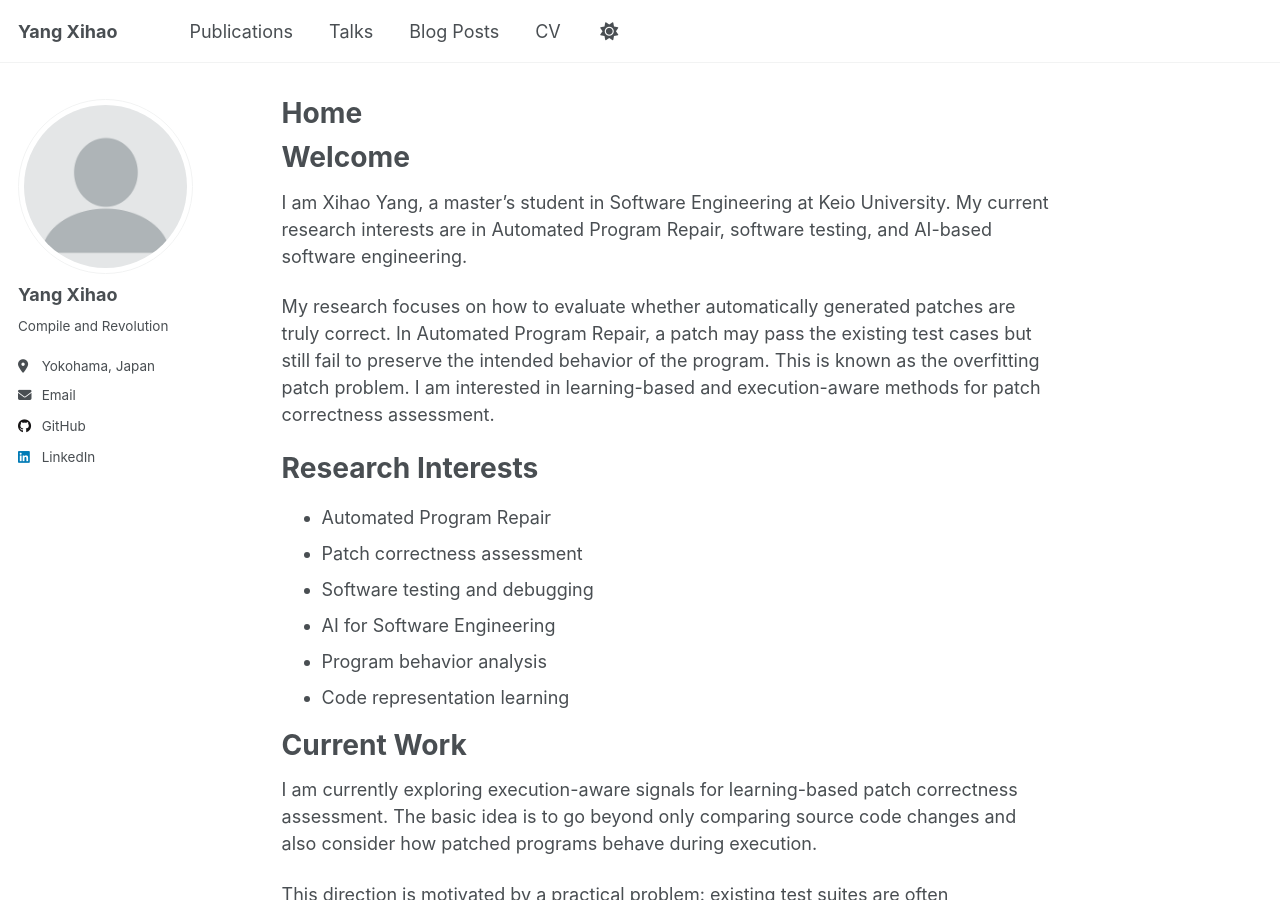
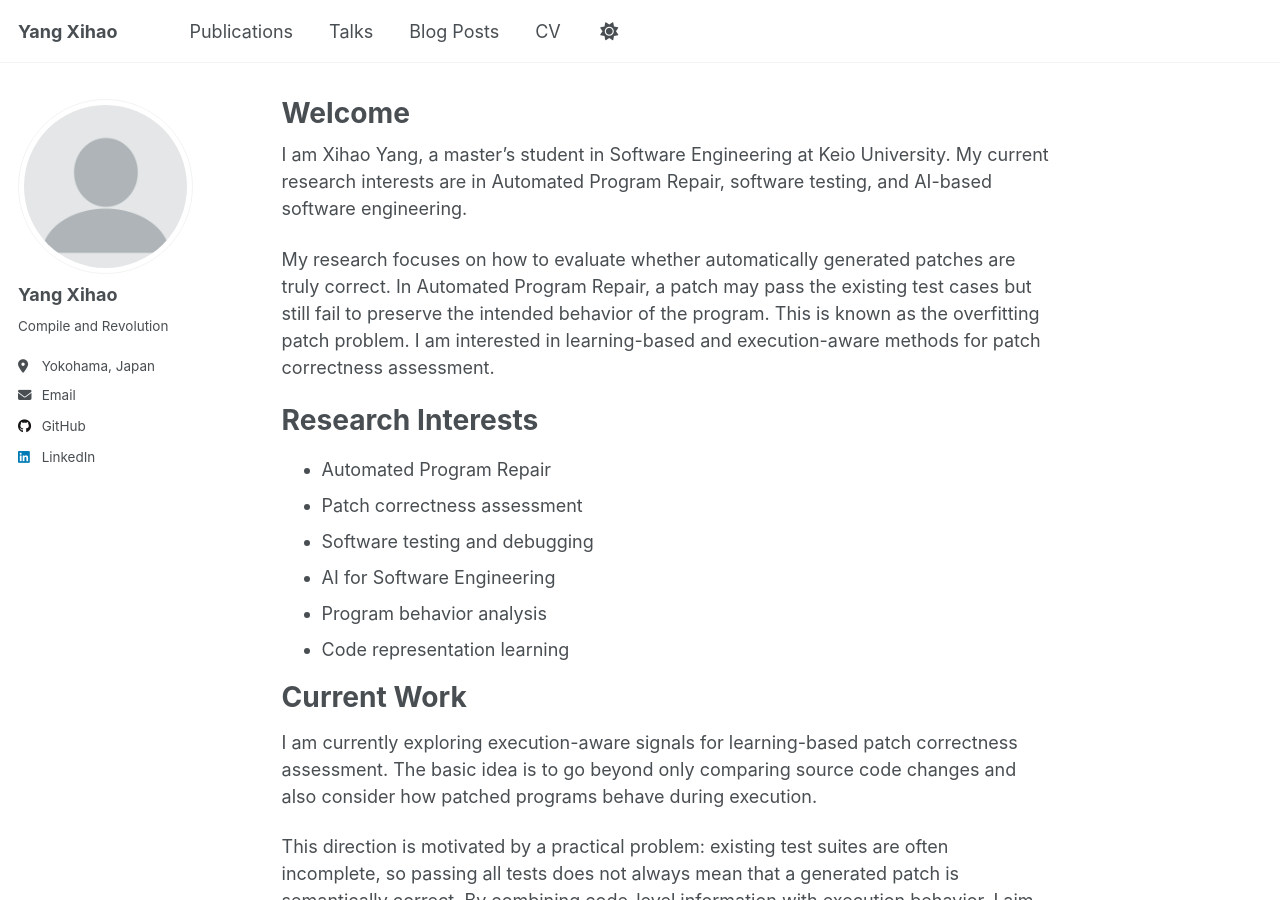
Before and after one commit to xihao-yang/xihao-yang.github.io, a Jekyll site: the page built from _pages/about.md, in a window 1280 px wide and 900 px high. Built offline with Jekyll 4.4.1, drawn with Linux system fonts in a browser that asks for light colours; a script that is not in the unit is left out.

Commit message:
Change title from 'Home' to 'Welcome'
Updated the title from 'Home' to 'Welcome' in the about page.

```diff
--- a/_pages/about.md
+++ b/_pages/about.md
@@ -1,7 +1,7 @@
 ---
 
 permalink: /
-title: "Home"
+title: "Welcome"
 author_profile: true
 redirect_from:
 
```
Also changed, not shown: other parts of _pages/about.md (+0 -1 lines).
